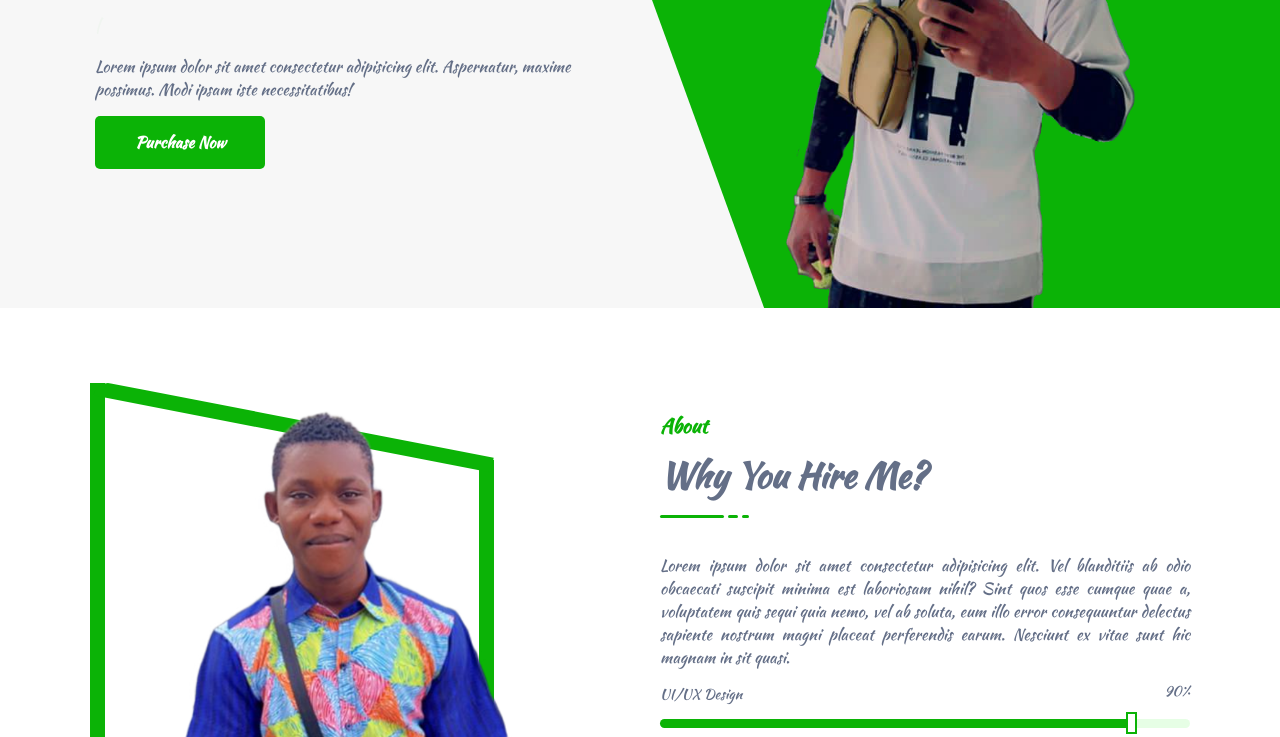
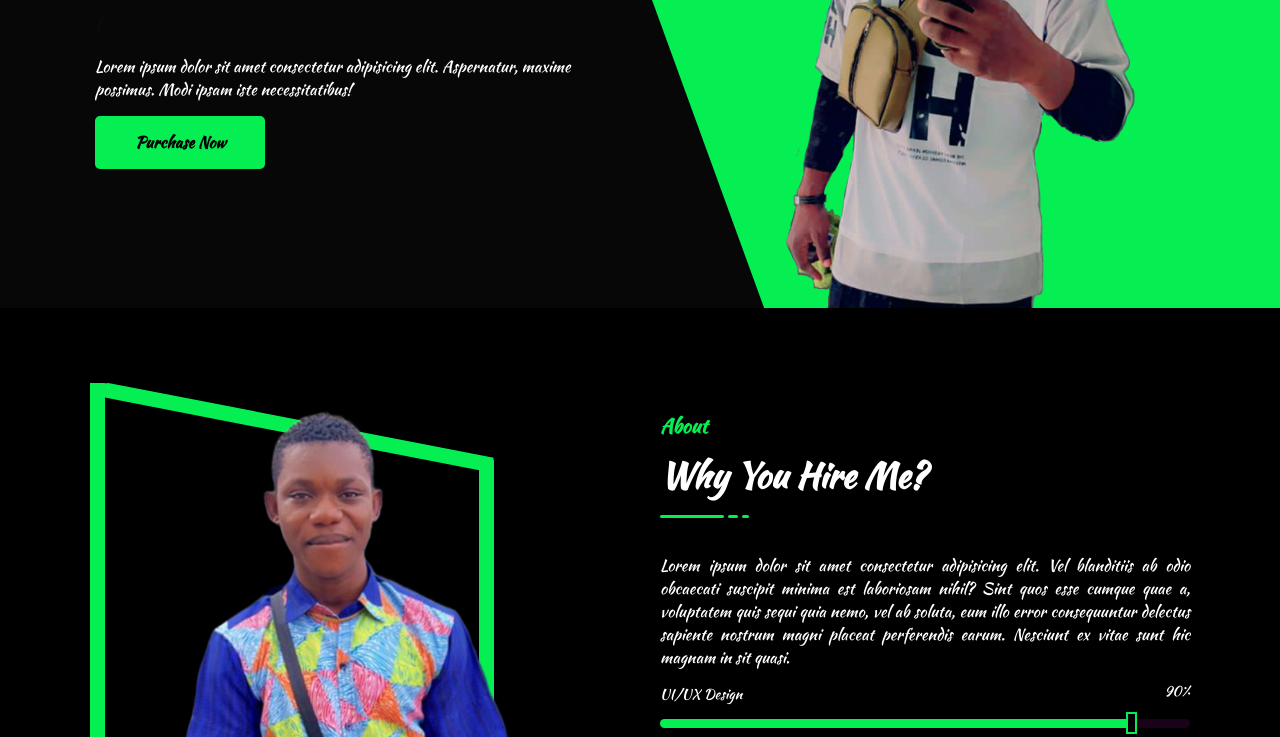
Before and after one commit to Vickywealthy/MyPortfolio, a plain HTML site: page index.html in a window 1280 px wide. Shown: the part 374-1111 px from the top of the page. Drawn offline with nearby package versions, Linux system fonts and the light colour scheme.

Commit message:
changing the background color

```diff
--- a/css/style.css
+++ b/css/style.css
@@ -7,17 +7,17 @@ html
 }
 :root
 {
-    --main-color:#0bb306;
-    --shadow-black-100:0 5px 15px rgba(0,0,0,0.2);
-    --black-900:#000;
-    --black-400:#646f87;
-    --black-100:#f7f7f7;
-    --white:#fff;
-    --black-alpha-100:rgba(0,0,0,.05);
+    --main-color:#05ef53;
+    --shadow-black-100:0 5px 15px #048a2c;
+    --black-900:rgb(252, 250, 250);
+    --black-400:#ffffff;
+    --black-100:#070707;
+    --white:rgb(0, 0, 0);
+    --black-alpha-100:rgb(255, 255, 255);
 }
 
 body.dark {
-    --main-color:#68EF05;
+    --main-color:#05ef53;
     --shadow-black-100:0 5px 15px #048a2c;
     --black-900:rgb(255, 255, 255);
     --black-400:#ffffff;
@@ -89,7 +89,7 @@ img
 .btn-1:hover
 {
     color: var(--white);
-    background-color: #0bb306;
+    background-color: #7406b3;
 }
 
 .btn-2
@@ -298,7 +298,7 @@ img
     top: 53%;
     left: 50px;
     transform: translateY(-53%);
-    border: 1px solid #0bb306;
+    border: 1px solid #7406b3;
     border-radius: 50px;
 }
 .header-social li a
@@ -467,7 +467,7 @@ img
     width: 100%;
     height: 9px;
     border-radius: 5px;
-    background-color: rgba(33,243,26,0.11);
+    background-color: rgba(243, 26, 243, 0.11);
     position: relative;
 }
 .skill-item .skill-bar .bar-inner .progress-line
--- a/index.html
+++ b/index.html
@@ -477,7 +477,7 @@
                       <div class="contact-item-inner">
                           <i class="fas fa-phone"></i>
                           <span>Phone</span>
-                          <a href="tel:09136600887">09136600887</a>
+                          <a href="tel:09136600887">08064054597</a>
                       </div>
                   </div>
                   <!--===== contact item end =====-->
```
